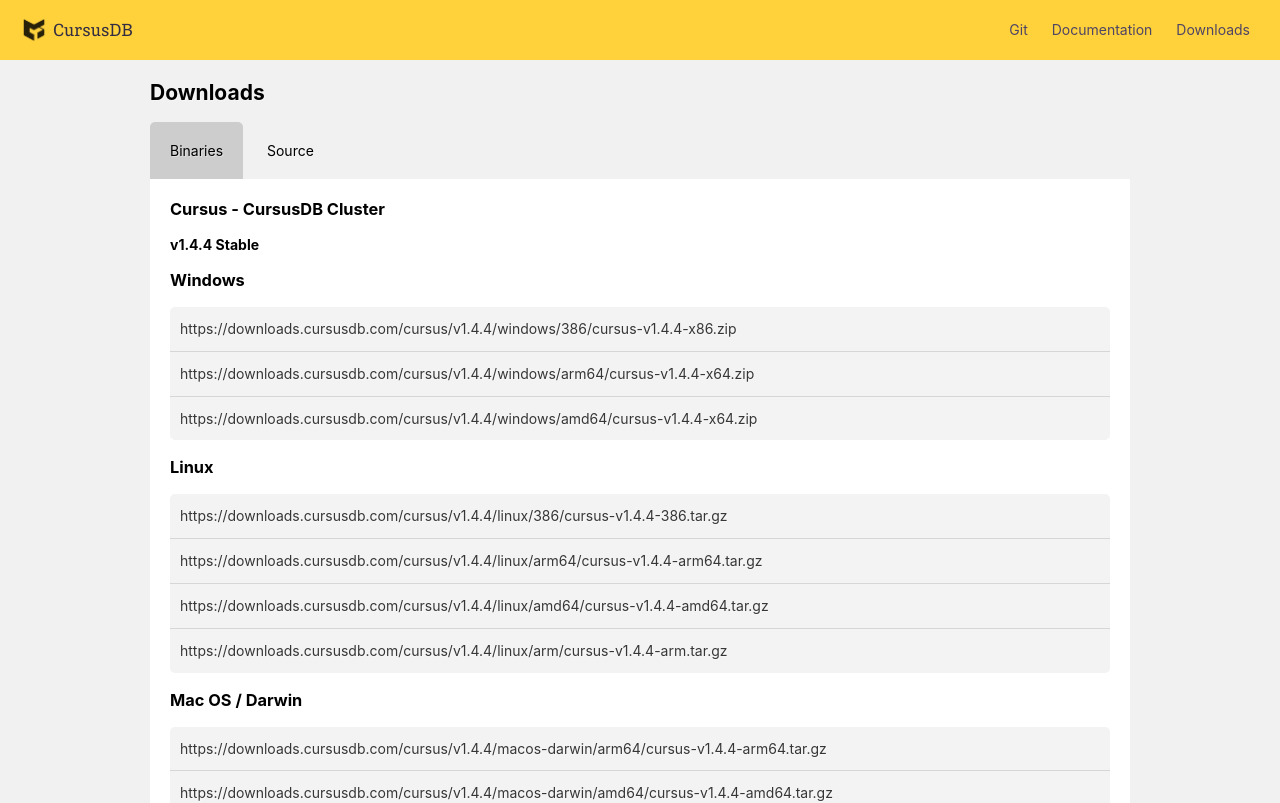
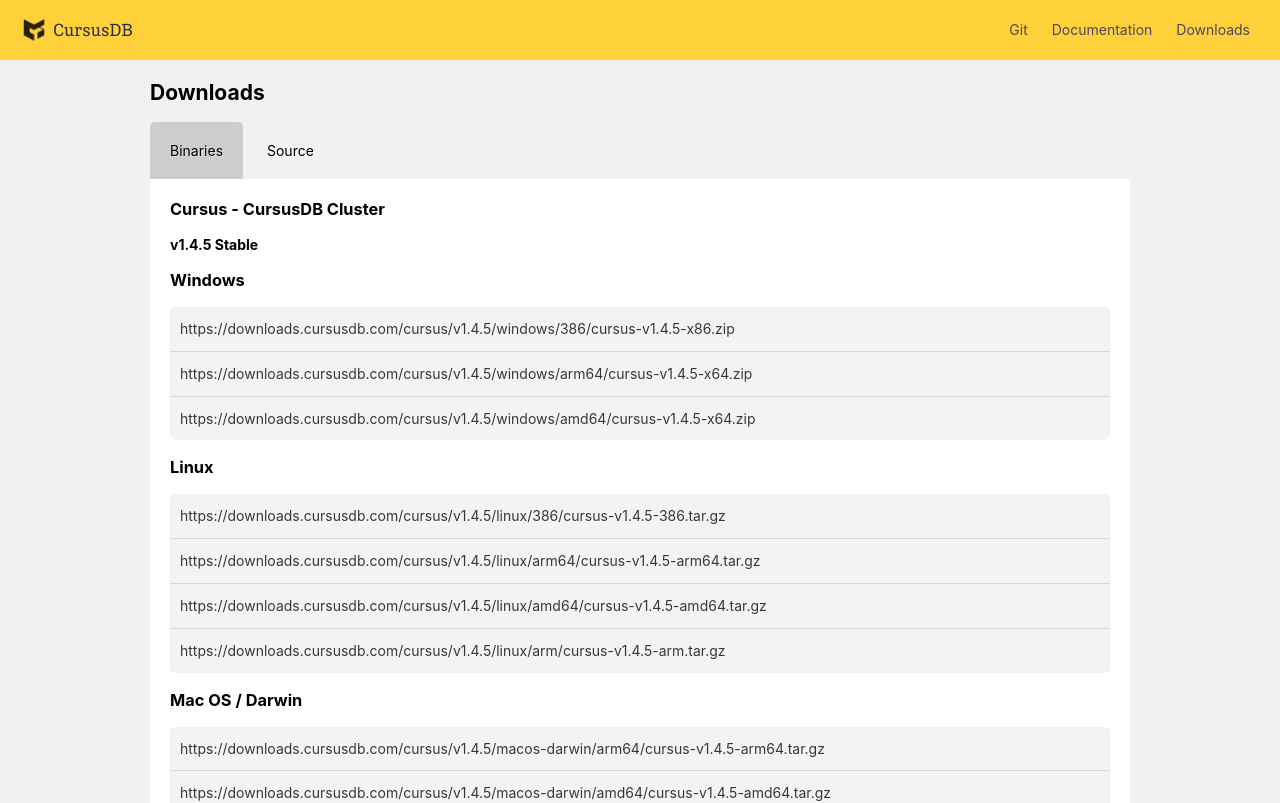
Before and after one commit to cursusdb/cursusdb-web, a SvelteKit app: page /downloads in a window 1280 px wide. Shown: the top 803 px of the page. Built offline with nearby package versions, Linux system fonts and the light colour scheme.

Commit message:
bump cluster and node software to v1.4.5

```diff
--- a/src/routes/downloads/+page.svelte
+++ b/src/routes/downloads/+page.svelte
@@ -1,7 +1,7 @@
 <script>
     let binaries = true; // viewing binary list
-    let currentVersionCursus = "v1.4.4"
-    let currentVersionCurode = "v1.4.4"
+    let currentVersionCursus = "v1.4.5"
+    let currentVersionCurode = "v1.4.5"
     let currentVersionCurush = "v1.0.1"
 </script>
 <svelte:head>
```
